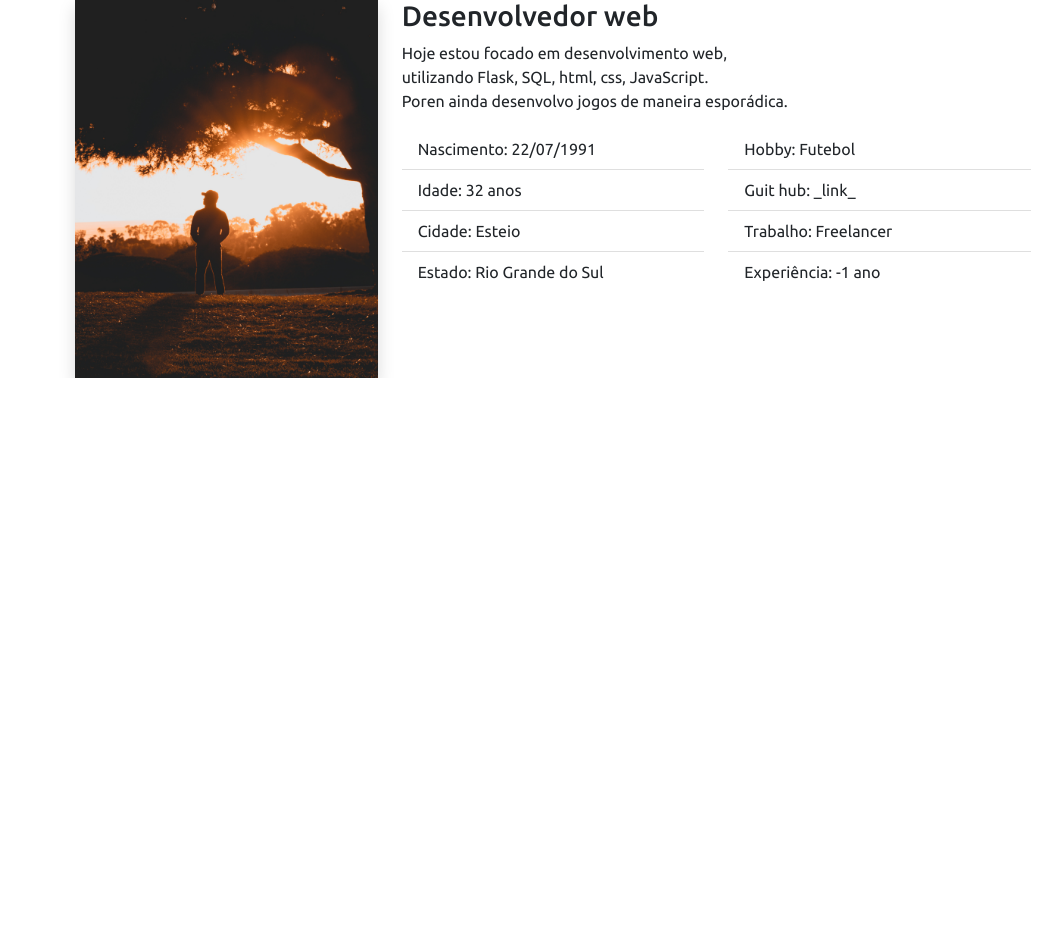
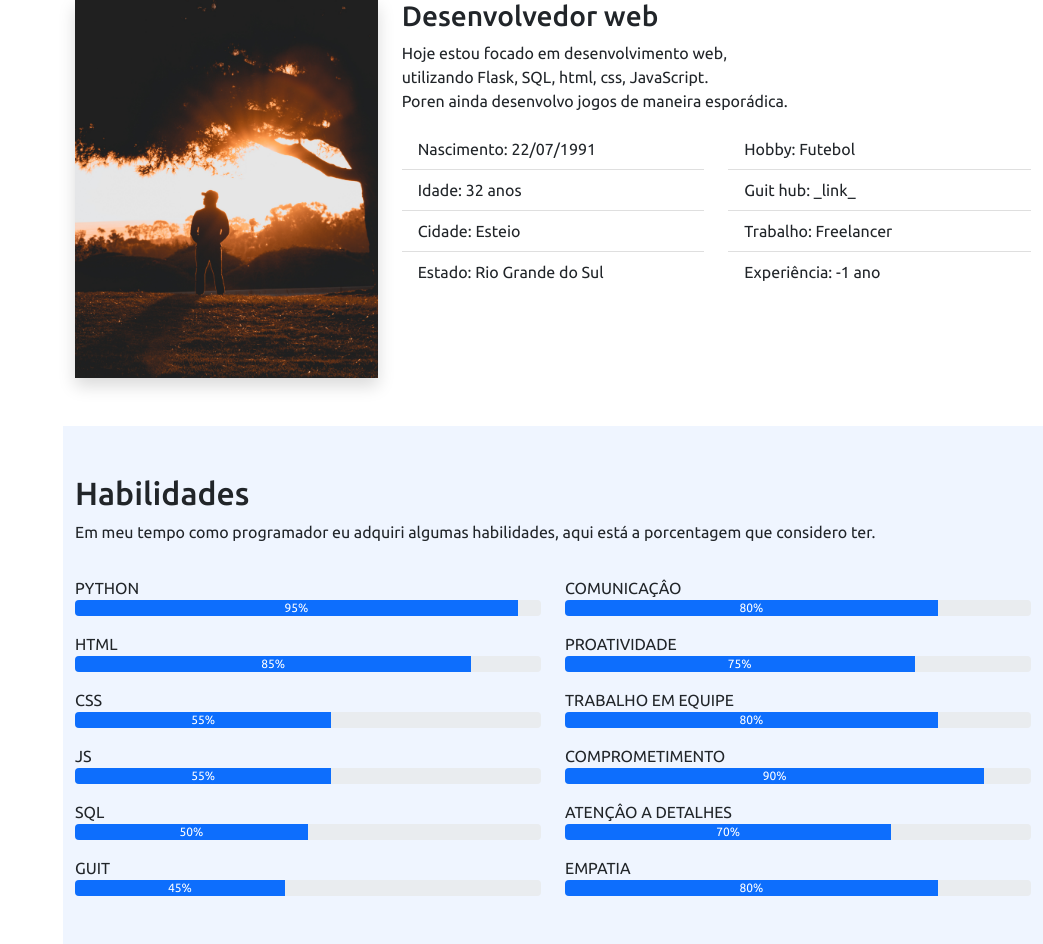
Before and after one commit to CarlosRodrigoSchimanski/portifolio, a Python web app: template templates/index.html in a window 1280 px wide. Shown: the part 1047-1991 px from the top of the page, without its empty margins (237-1280 px from the left). Before the commit the page ends 1425 px from the top, so only its background shows below. Run offline with Jinja, Linux system fonts and the light colour scheme; the template is opened without the code that fills it, so the values that code supplies are empty; some libraries are stand-ins or nearby versions.

Commit message:
habilidades

```diff
--- a/static/style.css
+++ b/static/style.css
@@ -179,3 +179,7 @@ i.menu-mobile {
 ::-webkit-scrollbar-thumb{
     background-color: rgb(31, 111, 234);
 }
+
+.section-bg{
+    background-color: #eff5ff;
+}
--- a/templates/index.html
+++ b/templates/index.html
@@ -37,7 +37,7 @@
                     <i class="bi bi-person" aria-hidden="true"></i> Sobre
                 </a></li>
 
-                <li class="nav-item"> <a href="#">
+                <li class="nav-item"> <a href="#habilidades">
                     <i class="bi bi-list-check" aria-hidden="true"></i> Habilidades
                 </a></li>
 
@@ -76,7 +76,7 @@
 
         </section>
 
-        <section class="container mt-5" id="sobre">
+        <section id="sobre" class="container mt-5">
 
             <div class="row w-100">
                 <div class="col-md-12">
@@ -157,6 +157,83 @@
             </div>
 
         </section>
+
+        <section id="habilidades" class="mt-5 section-bg">
+            <div class="container pb-5">
+                <h2 class="pt-5">Habilidades</h2>
+                <p>Em meu tempo como programador eu adquiri algumas habilidades, aqui está a porcentagem que considero ter.</p>
+
+                <div class="row">
+                    <div class="col-md-6">
+                        <p class="mt-3 mb-0">PYTHON</p>
+                        <div class="progress">
+                            <div class="progress-bar" role="progressbar" style="width: 95%;" aria-valuenow="95" aria-valuemin="0" aria-valuemax="100">95%</div>
+                        </div>
+
+                        <p class="mt-3 mb-0">HTML</p>
+                        <div class="progress">
+                            <div class="progress-bar" role="progressbar" style="width: 85%;" aria-valuenow="85" aria-valuemin="0" aria-valuemax="100">85%</div>
+                        </div>
+
+
+                        <p class="mt-3 mb-0">CSS</p>
+                        <div class="progress">
+                            <div class="progress-bar" role="progressbar" style="width: 55%;" aria-valuenow="55" aria-valuemin="0" aria-valuemax="100">55%</div>
+                        </div>
+
+
+                        <p class="mt-3 mb-0">JS</p>
+                        <div class="progress">
+                            <div class="progress-bar" role="progressbar" style="width: 55%;" aria-valuenow="55" aria-valuemin="0" aria-valuemax="100">55%</div>
+                        </div>
+
+
+                        <p class="mt-3 mb-0">SQL</p>
+                        <div class="progress">
+                            <div class="progress-bar" role="progressbar" style="width: 50%;" aria-valuenow="50" aria-valuemin="0" aria-valuemax="100">50%</div>
+                        </div>
+
+
+                        <p class="mt-3 mb-0">GUIT</p>
+                        <div class="progress">
+                            <div class="progress-bar" role="progressbar" style="width: 45%;" aria-valuenow="45" aria-valuemin="0" aria-valuemax="100">45%</div>
+                        </div>
+                    </div>
+
+                    <div class="col-md-6">
+                        <p class="mt-3 mb-0">COMUNICAÇÂO</p>
+                        <div class="progress">
+                            <div class="progress-bar" role="progressbar" style="width: 80%;" aria-valuenow="80" aria-valuemin="0" aria-valuemax="100">80%</div>
+                        </div>
+
+                        <p class="mt-3 mb-0">PROATIVIDADE</p>
+                        <div class="progress">
+                            <div class="progress-bar" role="progressbar" style="width: 75%;" aria-valuenow="75" aria-valuemin="0" aria-valuemax="100">75%</div>
+                        </div>
+
+                        <p class="mt-3 mb-0">TRABALHO EM EQUIPE</p>
+                        <div class="progress">
+                            <div class="progress-bar" role="progressbar" style="width: 80%;" aria-valuenow="80" aria-valuemin="0" aria-valuemax="100">80%</div>
+                        </div>
+
+                        <p class="mt-3 mb-0">COMPROMETIMENTO</p>
+                        <div class="progress">
+                            <div class="progress-bar" role="progressbar" style="width: 90%;" aria-valuenow="90" aria-valuemin="0" aria-valuemax="100">90%</div>
+                        </div>
+
+                        <p class="mt-3 mb-0">ATENÇÂO A DETALHES</p>
+                        <div class="progress">
+                            <div class="progress-bar" role="progressbar" style="width: 70%;" aria-valuenow="70" aria-valuemin="0" aria-valuemax="100">70%</div>
+                        </div>
+
+                        <p class="mt-3 mb-0">EMPATIA</p>
+                        <div class="progress">
+                            <div class="progress-bar" role="progressbar" style="width: 80%;" aria-valuenow="80" aria-valuemin="0" aria-valuemax="100">80%</div>
+                        </div>
+                    </div>
+                </div>
+            </div>
+        </section>
     </main>
 
     <script src="../static/bootstrap/js/bootstrap.bundle.min.js"></script>
```
